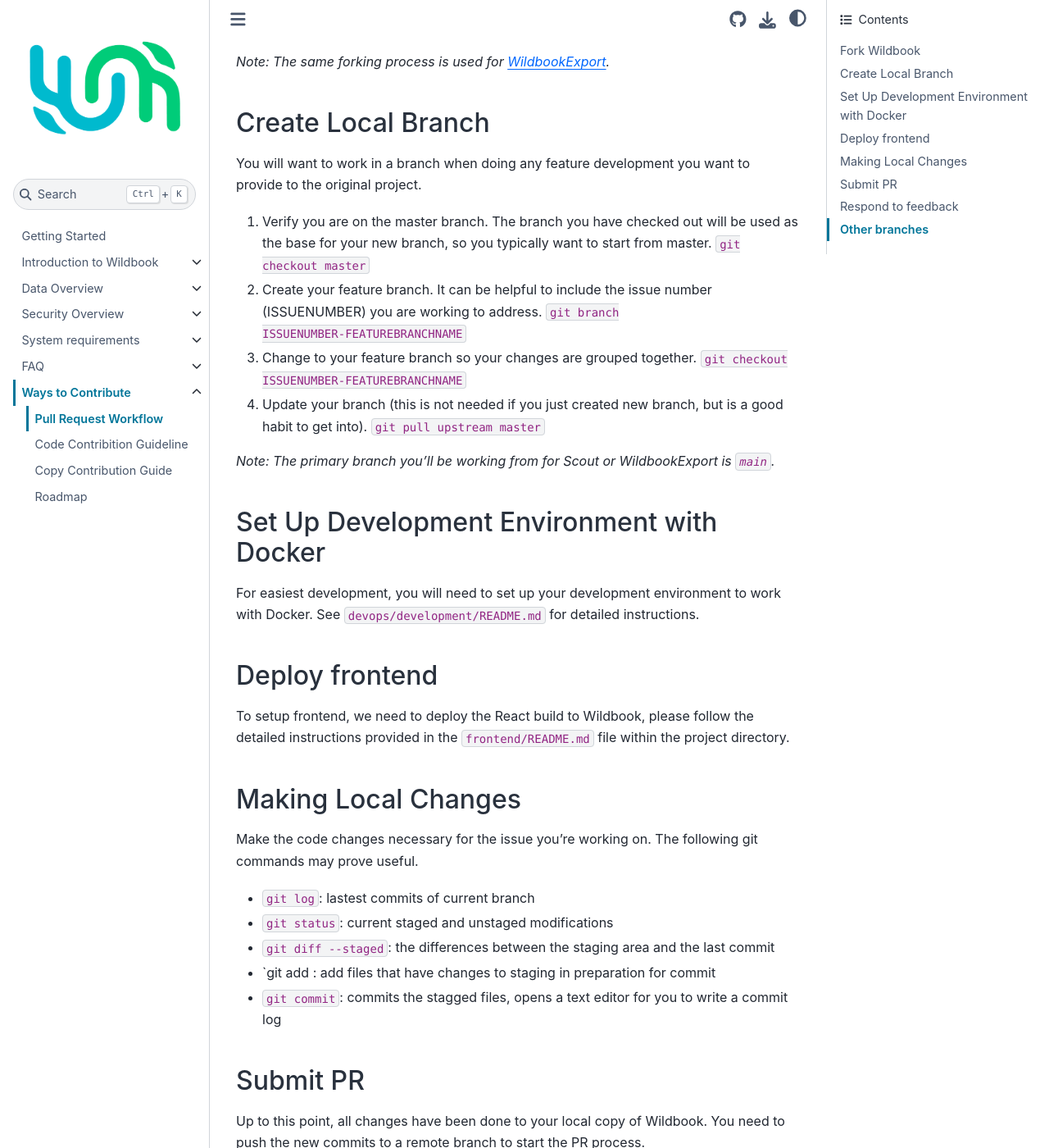
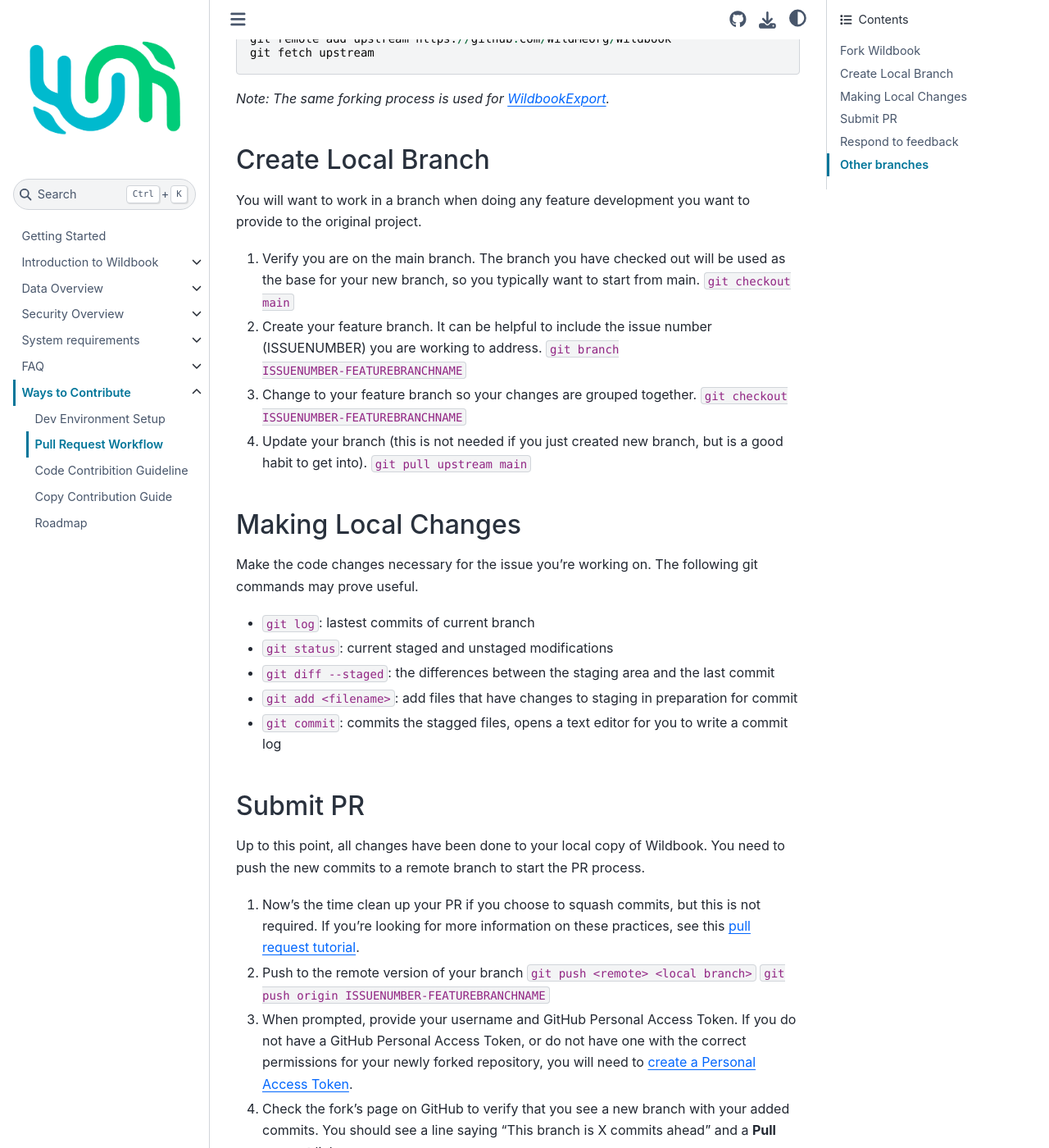
Before and after one commit to WildMeOrg/wildbook-docs, a Sphinx documentation site: the page built from docs/contribute/pr-workflow.md, in a window 1280 px wide and 1400 px high, scrolled down 645 px. Shown: the whole window at 82% size. Built offline with Sphinx 7.4.7 and the Sphinx Book theme 1.1.4, drawn with Linux system fonts in a browser that asks for light colours; some of the changed text lies outside the part shown.

Commit message:
master2main and dev env setup

```diff
--- a/docs/contribute/pr-workflow.md
+++ b/docs/contribute/pr-workflow.md
@@ -1,6 +1,8 @@
 # Pull Request Workflow
 
-All contributions should be made from a fork off of the Wildbook repo. While there are a number of repositories for specific Wildbook communities, large scale development is driven from the main repository.
+All contributions should be made from a fork off of the Wildbook repo. While there are a number of repositories for specific Wildbook communities, large scale development is driven from the `main` branch.
+
+_Note: See [dev environment setup](dev-setup.md) for how to test changes locally._
 
 ## Fork Wildbook
 To start, you will need to be signed in to your GitHub account, have admin access to your OS's terminal, and have Git installed.
@@ -17,22 +19,14 @@
 
 ## Create Local Branch
 You will want to work in a branch when doing any feature development you want to provide to the original project.
-1. Verify you are on the master branch. The branch you have checked out will be used as the base for your new branch, so you typically want to start from master.
-`git checkout master`
+1. Verify you are on the main branch. The branch you have checked out will be used as the base for your new branch, so you typically want to start from main.
+`git checkout main`
 1. Create your feature branch. It can be helpful to include the issue number (ISSUENUMBER) you are working to address.
 `git branch ISSUENUMBER-FEATUREBRANCHNAME`
 1. Change to your feature branch so your changes are grouped together.
 `git checkout ISSUENUMBER-FEATUREBRANCHNAME`
 1. Update your branch (this is not needed if you just created new branch, but is a good habit to get into).
-` git pull upstream master`
-
-_Note: The primary branch you'll be working from for Scout or WildbookExport is `main`._
-
-## Set Up Development Environment with Docker
-For easiest development, you will need to set up your development environment to work with Docker. See `devops/development/README.md` for detailed instructions.
-
-## Deploy frontend
-To setup frontend, we need to deploy the React build to Wildbook, please follow the detailed instructions provided in the `frontend/README.md` file within the project directory.
+` git pull upstream main`
 
 ## Making Local Changes
 Make the code changes necessary for the issue you're working on. The following git commands may prove useful.
@@ -40,7 +34,7 @@
 * `git log`: lastest commits of current branch
 * `git status`: current staged and unstaged modifications
 * `git diff --staged`:  the differences between the staging area and the last commit
-* `git add <filename>: add files that have changes to staging in preparation for commit
+* `git add <filename>`: add files that have changes to staging in preparation for commit
 * `git commit`: commits the stagged files, opens a text editor for you to write a commit log
 
 ## Submit PR
@@ -59,7 +53,7 @@
 At this point, it's on us to get you feedback on your submission! Someone from the Wild Me team will review the project and provide any feedback that may be necessary. If changes are recommended, you'll need to checkout the branch you were working from, update the branch, and make these changes locally.
 
 1. `git checkout ISSUENUMBER-FEATUREBRANCHNAME`
-1. `git pull upstream master`
+1. `git pull upstream main`
 1. Make required changes
 1. `git add <filename>` for all files impacted by changes
 1. Determine which method would be most appropriate for updating your PR
@@ -69,8 +63,8 @@
 ## Other branches
 The code for specific Wildbook platforms is available in different branches under the Wildbook repo. The only contributions made to these repos are:
 * standardizations by the Wild Me team to get rid of historical custom code
-* merges of master into the branch by the Wild Me team
+* merges of main into the branch by the Wild Me team
 * updates to `.properties` files, such as translations, custom fields, or species management
 * updates to `IA.json` to manage locationIDs available in the system
 
-All custom feature work that is pushed to a non-`master` branch will be closed unless discussed and approved by the Wild Me team in advance.
+All custom feature work that is pushed to a non-`main` branch will be closed unless discussed and approved by the Wild Me team in advance.
```
Also changed, not shown: docs/contribute/code-guide.md (+1 -1 lines), docs/contribute/dev-setup.md (added, +78 -0 lines), docs/contribute/index.md (+1 -0 lines).
